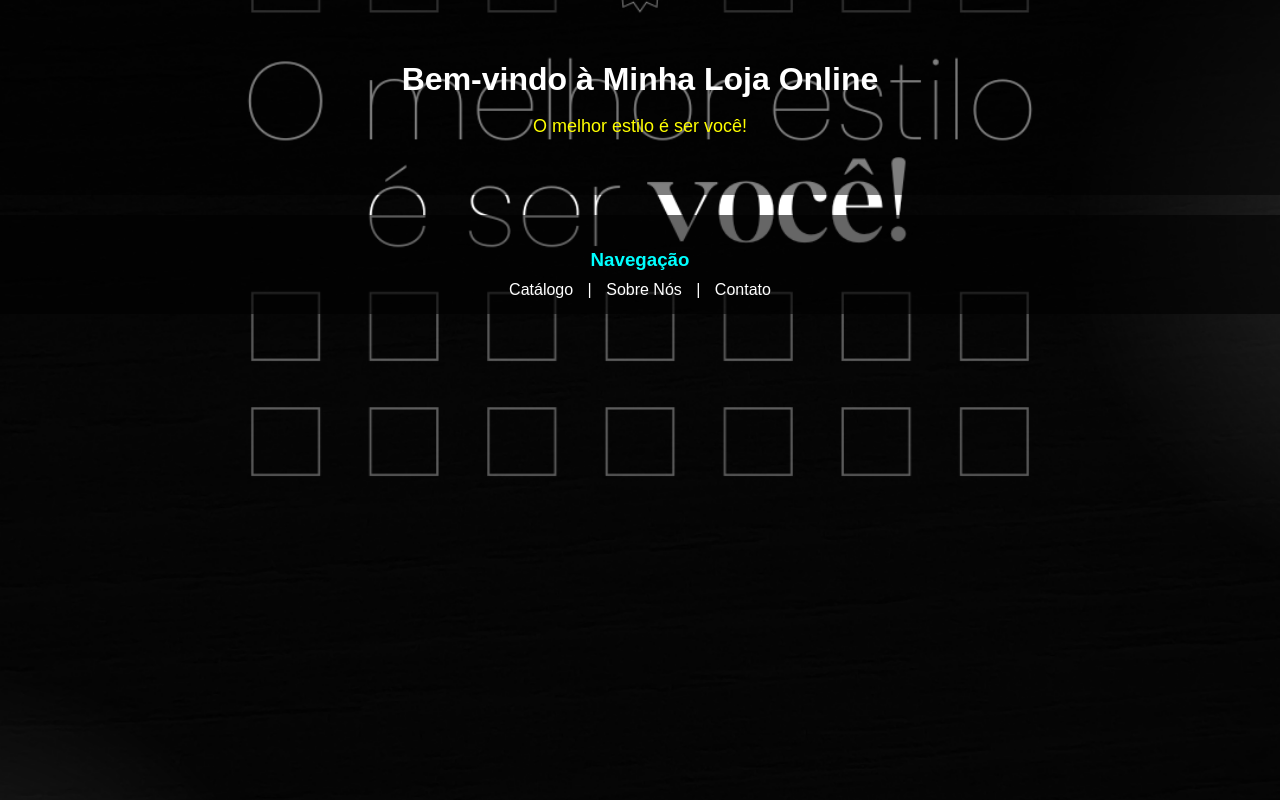
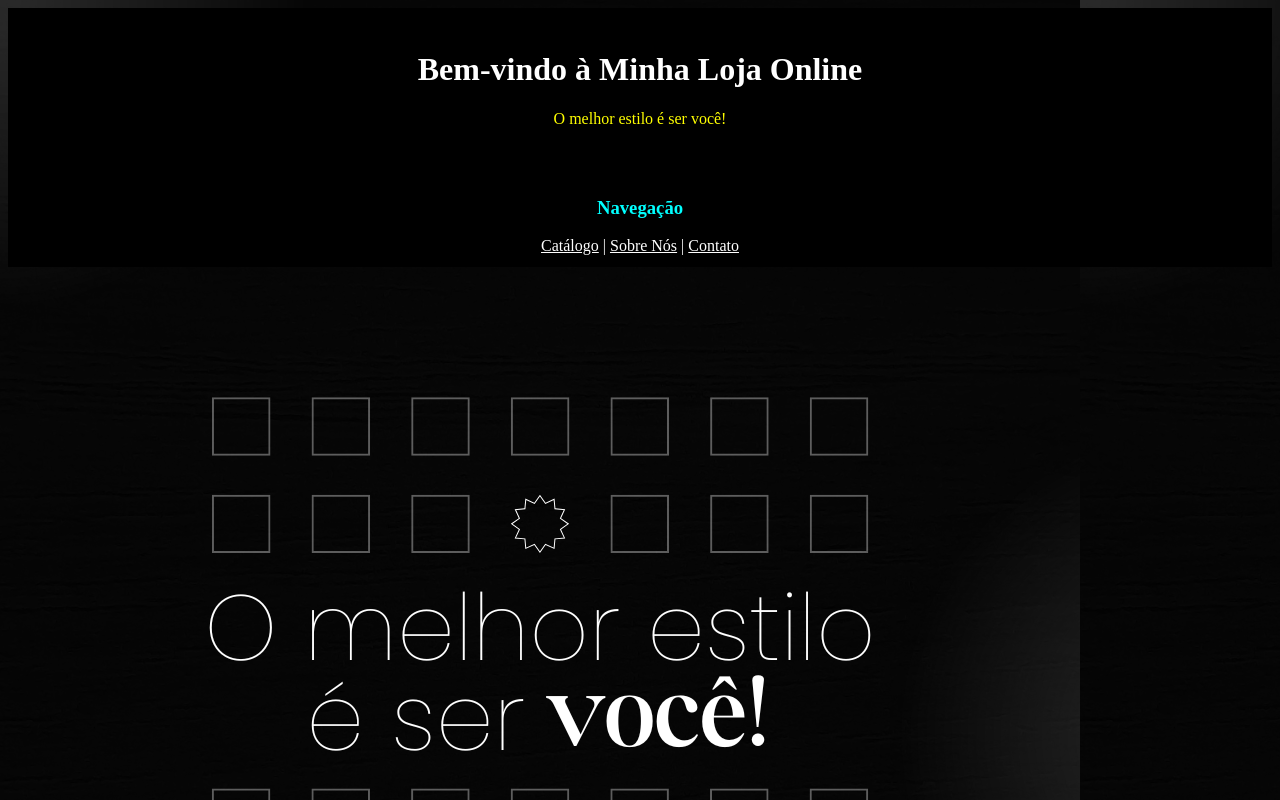
Before and after one commit to carlosmadureira555/Loja-e-comerce, a plain HTML site: page E-comerce calvo/index.html in a window 1280 px wide. Drawn offline with Linux system fonts and the light colour scheme.

Commit message:
Update index.html
código editado

```diff
--- a/E-comerce calvo/index.html
+++ b/E-comerce calvo/index.html
@@ -1,71 +1,31 @@
- <!DOCTYPE html>
+  <!DOCTYPE html>
 <html lang="pt-BR">
 <head>
   <meta charset="UTF-8">
-  <meta name="viewport" content="width=device-width, initial-scale=1.0">
   <title>Carlão Vendas</title>
-  <style>
-    body {
-      background-image: url('Instagram post minimalista preto branco sobre estilo lojas de roupa .png');
-      background-size: cover;
-      background-position: center;
-      margin: 0;
-      font-family: Arial, sans-serif;
-      color: white;
-      text-align: center;
-    }
+</head>
+<body background="Instagram post minimalista preto branco sobre estilo lojas de roupa .png" text="white" link="white" vlink="white" alink="yellow">
 
-    header {
-      background-color: rgba(0, 0, 0, 0.5);
-      padding: 40px 20px;
-    }
 
-    header h1 {
-      color: white;
-      margin-bottom: 10px;
-    }
+  <table border="0" width="100%" bgcolor="black" cellpadding="20">
+    <tr>
+      <td align="center">
+        <h1>Bem-vindo à Minha Loja Online</h1>
+        <p><font color="yellow">O melhor estilo é ser você!</font></p>
+      </td>
+    </tr>
+  </table>
 
-    header p {
-      color: yellow;
-      font-size: 18px;
-    }
-
-    nav {
-      margin-top: 20px;
-      background-color: rgba(0, 0, 0, 0.6);
-      padding: 15px 0;
-    }
-
-    nav h3 {
-      color: cyan;
-      margin-bottom: 10px;
-    }
-
-    nav a {
-      color: white;
-      text-decoration: none;
-      margin: 0 10px;
-      font-size: 16px;
-    }
-
-    nav a:hover {
-      text-decoration: underline;
-    }
-  </style>
-</head>
-<body>
-
-  <header>
-    <h1>Bem-vindo à Minha Loja Online</h1>
-    <p>O melhor estilo é ser você!</p>
-  </header>
-
-  <nav>
-    <h3>Navegação</h3>
-    <a href="catalogo.html">Catálogo</a> |
-    <a href="sobre.html">Sobre Nós</a> |
-    <a href="contato.html">Contato</a>
-  </nav>
+  <table border="0" width="100%" bgcolor="black" cellpadding="10">
+    <tr>
+      <td align="center">
+        <h3><font color="cyan">Navegação</font></h3>
+        <a href="catalogo.html">Catálogo</a> |
+        <a href="sobre.html">Sobre Nós</a> |
+        <a href="contato.html">Contato</a>
+      </td>
+    </tr>
+  </table>
 
 </body>
 </html>
```
